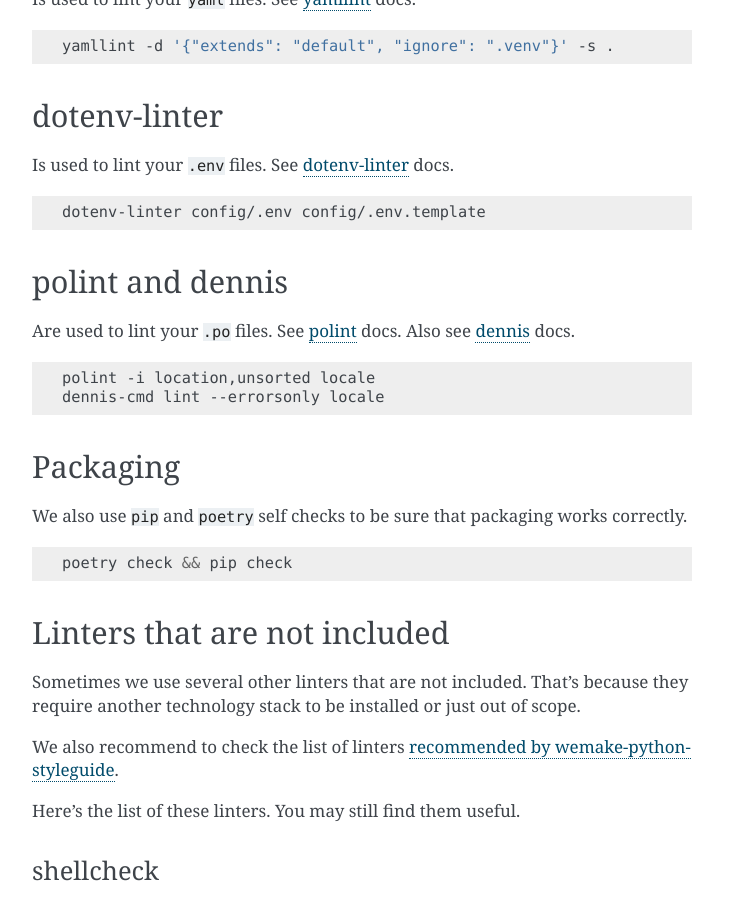
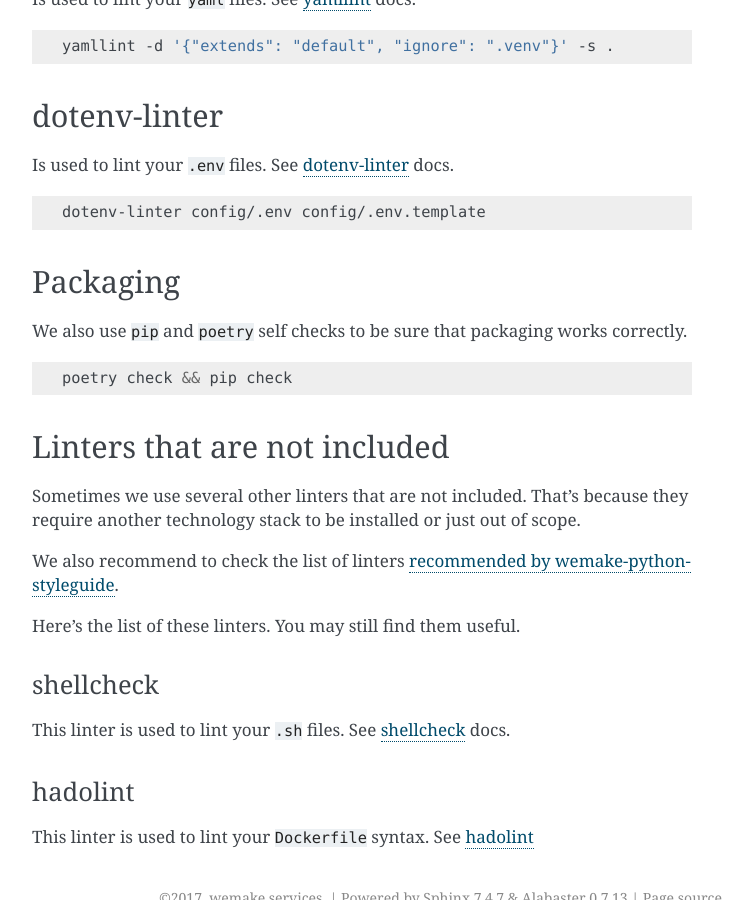
Before and after one commit to uktrade/legal-basis-api, a Sphinx documentation site: the page built from docs/pages/template/linters.rst, in a window 1280 px wide and 900 px high, scrolled down 1658 px. Shown: the whole window, without its empty margins (388-1141 px from the left). Built offline with Sphinx 7.4.7, drawn with Linux system fonts in a browser that asks for light colours; the version number is read from the project's files by our own code.

Commit message:
remove linters for translations

```diff
--- a/docs/pages/template/linters.rst
+++ b/docs/pages/template/linters.rst
@@ -102,19 +102,6 @@
   dotenv-linter config/.env config/.env.template
 
 
-polint and dennis
------------------
-
-Are used to lint your ``.po`` files.
-See `polint <https://github.com/ziima/polint>`_ docs.
-Also see `dennis <https://dennis.readthedocs.io/en/latest/linting.html>`_ docs.
-
-.. code:: bash
-
-  polint -i location,unsorted locale
-  dennis-cmd lint --errorsonly locale
-
-
 Packaging
 ---------
 
--- a/pyproject.toml
+++ b/pyproject.toml
@@ -69,6 +69,4 @@
 yamllint = "^1.19"
 safety = "^1.8"
 dotenv-linter = "^0.1"
-polint = "^0.4"
-dennis = "^0.9"
 django-migration-linter = "^1.4"
```
Also changed, not shown: 1 other file.
